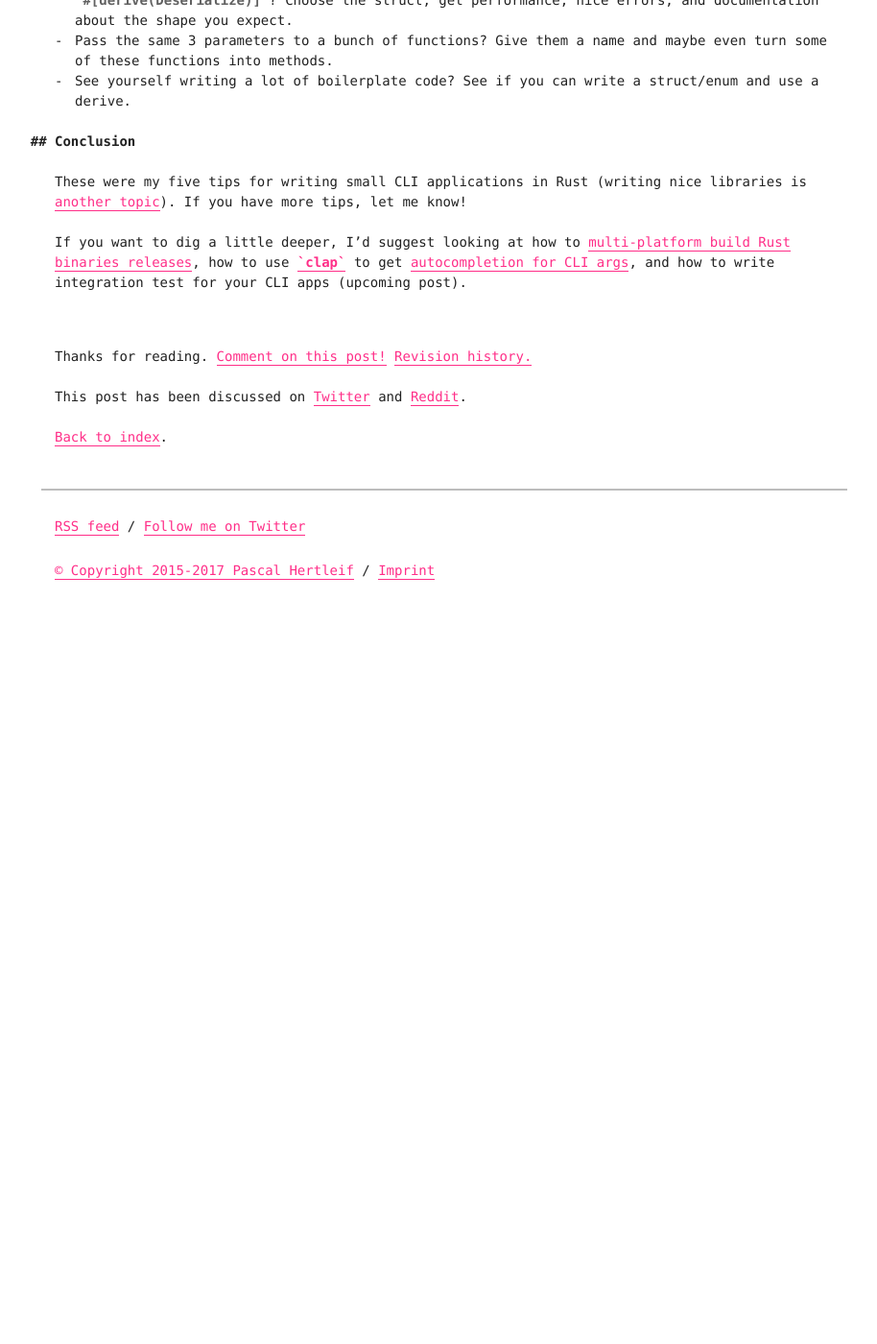
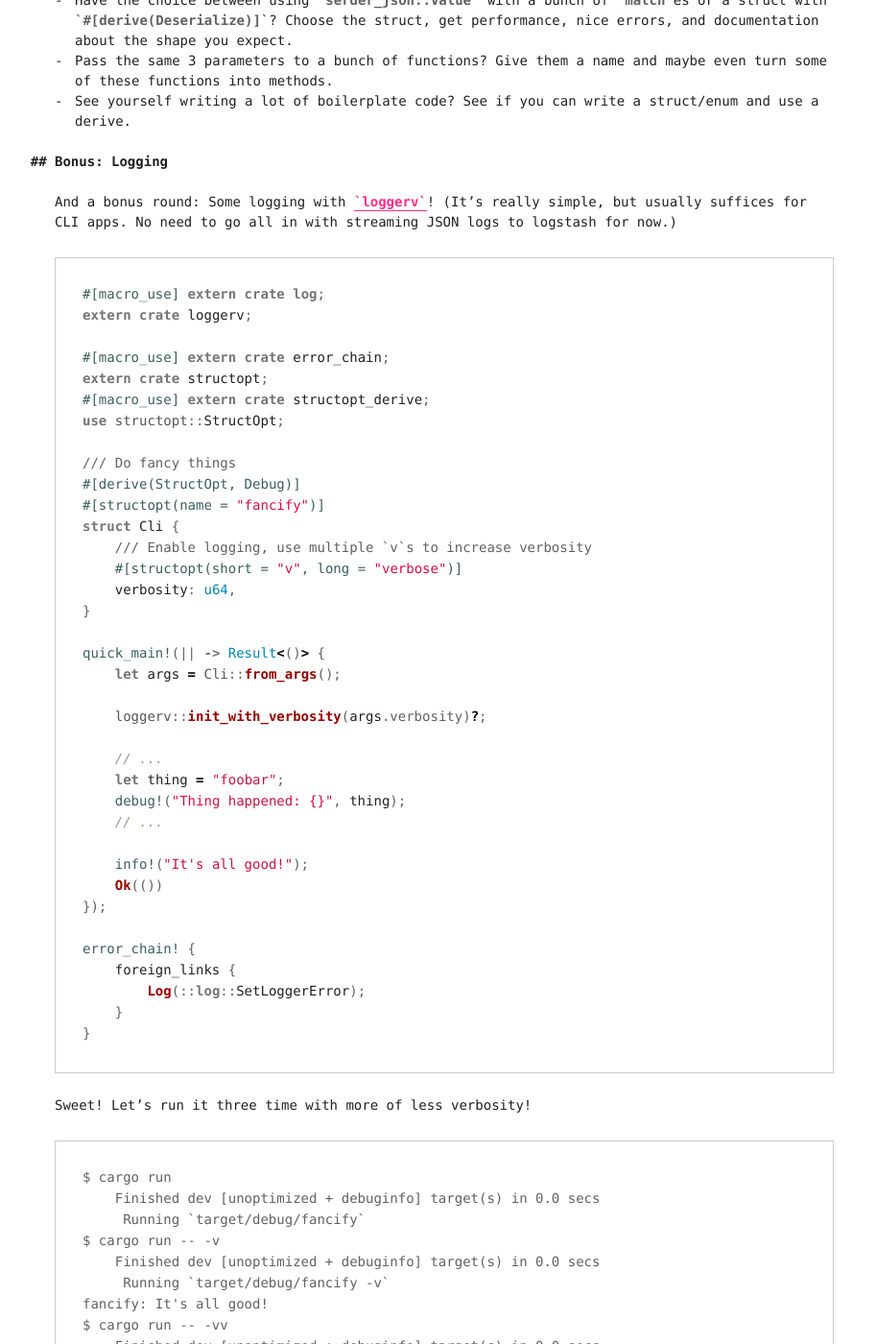
Before and after one commit to killercup/scribbles, a Jekyll site: the page built from _posts/2017-08-31-rust-cli-tips.md, in a window 1280 px wide and 1400 px high, scrolled down 5068 px. Shown: the whole window at 96% size, without its empty margins (177-1091 px from the left). Built offline with Jekyll 4.4.1, drawn with Linux system fonts in a browser that asks for light colours; before the commit the page ends 5698 px from its top, so only the background shows below that; some of the changed text lies outside the part shown.

Commit message:
CLI tips bonus: Logging

````diff
--- a/_posts/2017-08-31-rust-cli-tips.md
+++ b/_posts/2017-08-31-rust-cli-tips.md
@@ -213,6 +213,66 @@ In my experience, it really pays off to use a lot of structs. Some scenarios:
 - Pass the same 3 parameters to a bunch of functions? Give them a name and maybe even turn some of these functions into methods.
 - See yourself writing a lot of boilerplate code? See if you can write a struct/enum and use a derive.
 
+## Bonus: Logging
+
+And a bonus round: Some logging with [`loggerv`]! (It's really simple, but usually suffices for CLI apps. No need to go all in with streaming JSON logs to logstash for now.)
+
+```rust
+#[macro_use] extern crate log;
+extern crate loggerv;
+
+#[macro_use] extern crate error_chain;
+extern crate structopt;
+#[macro_use] extern crate structopt_derive;
+use structopt::StructOpt;
+
+/// Do fancy things
+#[derive(StructOpt, Debug)]
+#[structopt(name = "fancify")]
+struct Cli {
+    /// Enable logging, use multiple `v`s to increase verbosity
+    #[structopt(short = "v", long = "verbose")]
+    verbosity: u64,
+}
+
+quick_main!(|| -> Result<()> {
+    let args = Cli::from_args();
+
+    loggerv::init_with_verbosity(args.verbosity)?;
+
+    // ...
+    let thing = "foobar";
+    debug!("Thing happened: {}", thing);
+    // ...
+
+    info!("It's all good!");
+    Ok(())
+});
+
+error_chain! {
+    foreign_links {
+        Log(::log::SetLoggerError);
+    }
+}
+```
+
+Sweet! Let's run it three time with more of less verbosity!
+
+```
+$ cargo run
+    Finished dev [unoptimized + debuginfo] target(s) in 0.0 secs
+     Running `target/debug/fancify`
+$ cargo run -- -v
+    Finished dev [unoptimized + debuginfo] target(s) in 0.0 secs
+     Running `target/debug/fancify -v`
+fancify: It's all good!
+$ cargo run -- -vv
+    Finished dev [unoptimized + debuginfo] target(s) in 0.0 secs
+     Running `target/debug/fancify -vv`
+fancify: Thing happened: foobar
+fancify: It's all good!
+```
+
 ## Conclusion
 {:.no_toc}
 
@@ -225,6 +285,7 @@ If you want to dig a little deeper, I'd suggest looking at how to [multi-platfor
 [`structopt`]: https://docs.rs/structopt
 [`clap`]: https://clap.rs
 [`error-chain`]: https://docs.rs/error-chain
+[`loggerv`]: https://docs.rs/loggerv
 [elegant APIs]: {% post_url 2016-07-21-elegant-apis-in-rust %}
 [trust]: https://github.com/japaric/trust
 [autocompletion for CLI args]: https://blog.clap.rs/complete-me/
````
